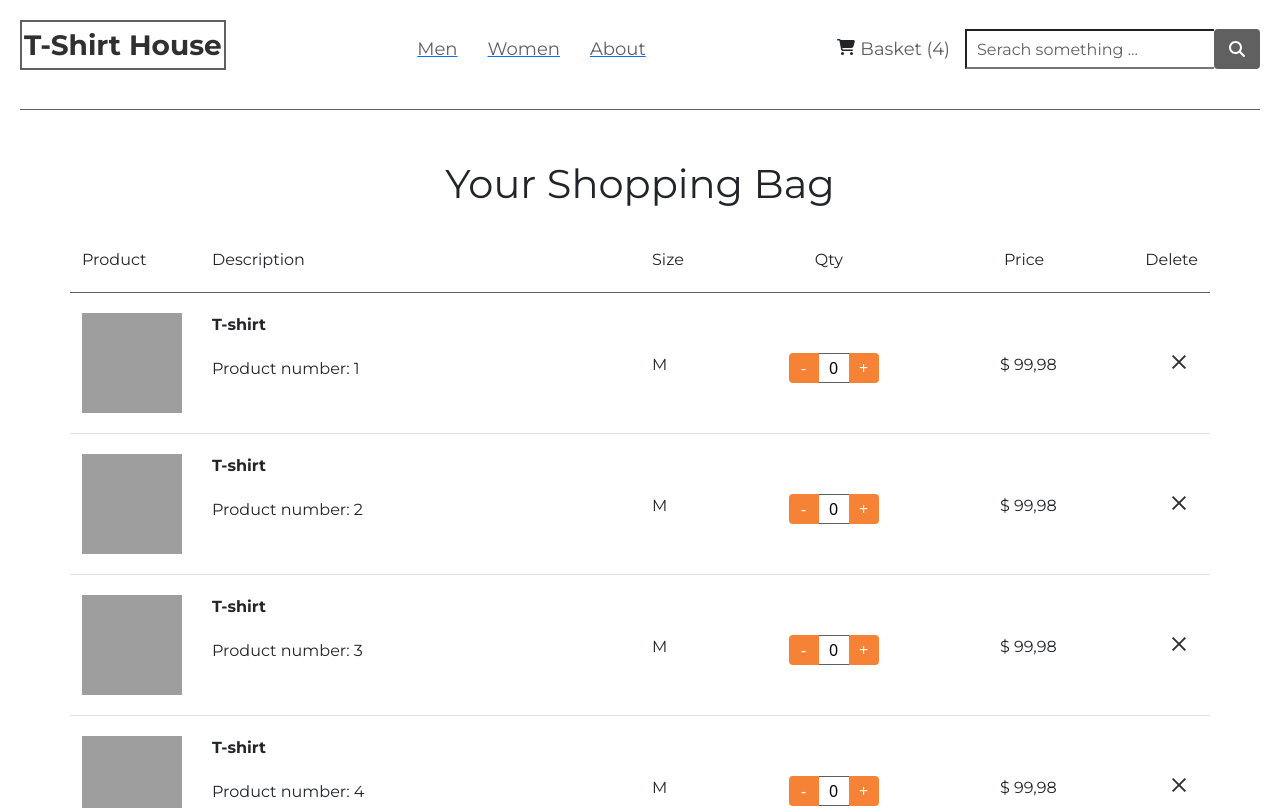
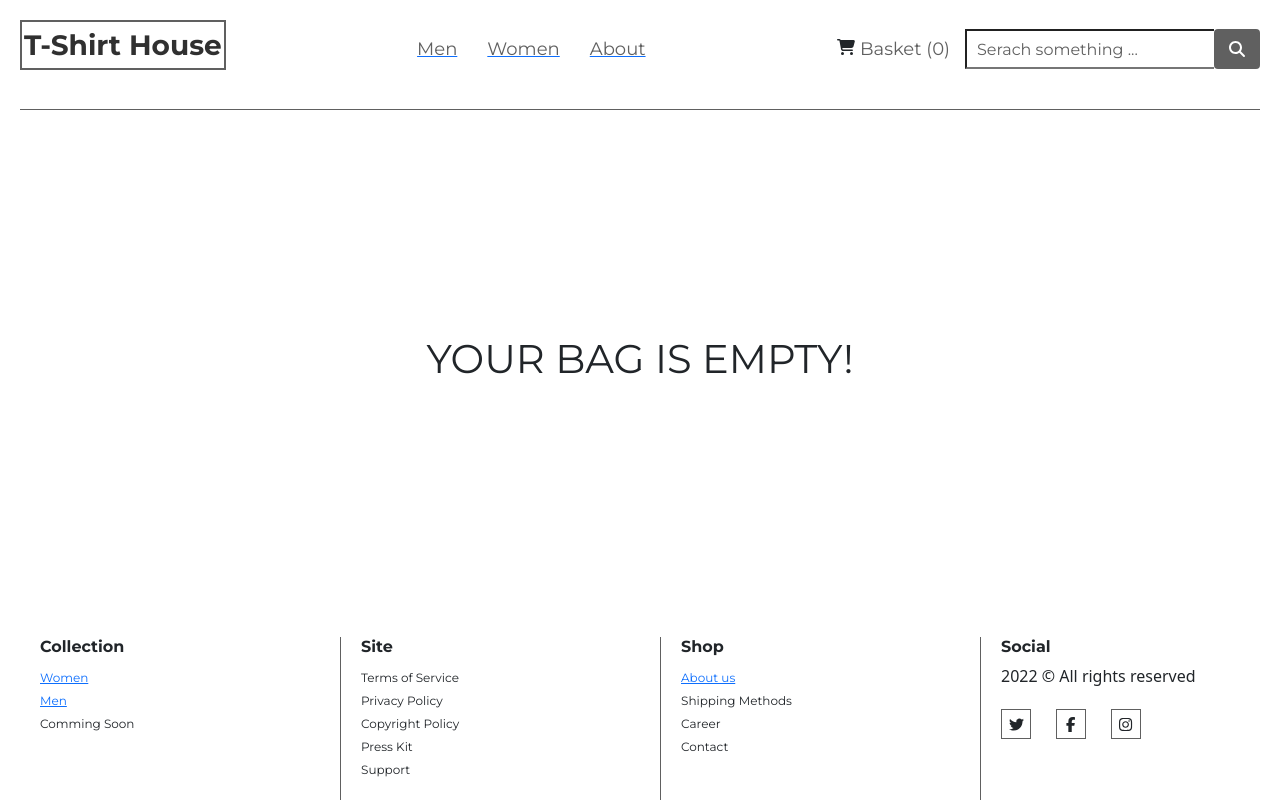
Before and after one commit to mARC3L87/ecommerce, a React (Create React App) app: page /shoppingcart in a window 1280 px wide. Shown: the top 808 px of the page. Built offline with nearby package versions, Linux system fonts and the light colour scheme; grey boxes are pictures that could not be loaded.

Commit message:
Add count total functionality.

```diff
--- /dev/null
+++ b/src/components/EmptyCart/EmptyCart.js
@@ -0,0 +1,12 @@
+import React from 'react';
+import './EmptyCart.scss';
+
+const EmptyCart = () => {
+  return (
+    <div>
+      <h1>Your bag is empty!</h1>
+    </div>
+  );
+};
+
+export default EmptyCart;
--- /dev/null
+++ b/src/components/EmptyCart/EmptyCart.scss
@@ -0,0 +1,5 @@
+h1 {
+  text-align: center;
+  text-transform: uppercase;
+  font-weight: bold;
+}
--- a/src/components/Header/Header.js
+++ b/src/components/Header/Header.js
@@ -1,4 +1,6 @@
 import React, { useState } from 'react';
+import PropTypes from 'prop-types';
+import { connect } from 'react-redux';
 import { Link } from 'react-router-dom';
 import './Header.scss';
 import { FontAwesomeIcon } from '@fortawesome/react-fontawesome';
@@ -6,7 +8,7 @@ import { faCartShopping } from '@fortawesome/free-solid-svg-icons';
 import { faSearch } from '@fortawesome/free-solid-svg-icons';
 import MiniCart from '../MiniCart/MiniCart';
 
-const Header = () => {
+const Header = ({ cart }) => {
   const [search, setSearch] = useState('');
   const [isShown, setIsShown] = useState(false);
 
@@ -37,7 +39,7 @@ const Header = () => {
       </ul>
       <div className='basket'>
         <FontAwesomeIcon icon={faCartShopping} />
-        <p onMouseEnter={() => setIsShown(true)}>Basket (4)</p>
+        <p onMouseEnter={() => setIsShown(true)}>Basket ({cart.length})</p>
         {isShown && <MiniCart setShown={setIsShown} />}
         <form onSubmit={onFormSubmit}>
           <input
@@ -56,4 +58,11 @@ const Header = () => {
   );
 };
 
-export default Header;
+Header.propTypes = {
+  cart: PropTypes.array.isRequired,
+};
+
+const mapStateToProps = (state) => ({
+  cart: state.products.cart,
+});
+export default connect(mapStateToProps)(Header);
--- a/src/components/MiniCart/MiniCart.js
+++ b/src/components/MiniCart/MiniCart.js
@@ -1,11 +1,16 @@
-import React from 'react';
+import React, { useEffect } from 'react';
+import PropTypes from 'prop-types';
 import { connect } from 'react-redux';
+import { countTotal } from '../../redux/actions/productActions';
 import './MiniCart.scss';
 import MiniCartItem from '../MiniCartItem/MiniCartItem';
 import MiniCartCheck from '../MiniCartCheck/MiniCartCheck';
 
-const MiniCart = ({ setShown, cart }) => {
-  console.log(cart);
+const MiniCart = ({ setShown, cart, countTotal }) => {
+  useEffect(() => {
+    countTotal();
+    console.log('set');
+  }, []);
   return (
     <div onMouseLeave={() => setShown(false)} className='minicart'>
       {cart.map((item) => (
@@ -18,8 +23,13 @@ const MiniCart = ({ setShown, cart }) => {
   );
 };
 
+MiniCart.propTypes = {
+  setShown: PropTypes.func.isRequired,
+  cart: PropTypes.array.isRequired,
+};
+
 const mapStateToProps = (state) => ({
   cart: state.products.cart,
 });
 
-export default connect(mapStateToProps)(MiniCart);
+export default connect(mapStateToProps, { countTotal })(MiniCart);
--- a/src/components/MiniCartCheck/MiniCartCheck.js
+++ b/src/components/MiniCartCheck/MiniCartCheck.js
@@ -1,17 +1,31 @@
 import React from 'react';
+import { connect } from 'react-redux';
+import { countTotal } from '../../redux/actions/productActions';
+import { useNavigate } from 'react-router-dom';
 import './MiniCartCheck.scss';
 
-const MiniCartCheck = () => {
+const MiniCartCheck = ({ total }) => {
+  console.log(total);
+  const navigate = useNavigate();
+  const checkout = () => {
+    navigate('/shoppingcart');
+  };
   return (
     <div className='checkout'>
       <div className='subtotal'>
+        <p>Shipping: $ 15,00</p>
         <p>
-          Subtotal: <span>$ 569.98</span>
+          Subtotal: <span>$ {total}</span>
         </p>
       </div>
-      <button className='btn btn-checkout'>CHECKOUT</button>
+      <button onClick={checkout} className='btn btn-checkout'>
+        CHECKOUT
+      </button>
     </div>
   );
 };
 
-export default MiniCartCheck;
+const mapStateToProps = (state) => ({
+  total: state.products.total,
+});
+export default connect(mapStateToProps, { countTotal })(MiniCartCheck);
--- a/src/components/MiniCartItem/MiniCartItem.js
+++ b/src/components/MiniCartItem/MiniCartItem.js
@@ -1,10 +1,14 @@
 import React from 'react';
+import PropTypes from 'prop-types';
 import { connect } from 'react-redux';
-import { removeFromCart } from '../../redux/actions/productActions';
+import { removeFromCart, countTotal } from '../../redux/actions/productActions';
 import './MiniCartItem.scss';
 
-const MiniCartItem = ({ item, removeFromCart }) => {
-  console.log(item);
+const MiniCartItem = ({ item, removeFromCart, countTotal }) => {
+  const remove = () => {
+    removeFromCart(item.id);
+    countTotal();
+  };
   return (
     <div className='mini-cart-item'>
       <div className='img-cart-details'>
@@ -15,10 +19,15 @@ const MiniCartItem = ({ item, removeFromCart }) => {
       </div>
       <div className='price-details'>
         <p className='price'>{item.price.current_price}</p>
-        <div onClick={() => removeFromCart(item.id)} className='close'></div>
+        <div onClick={remove} className='close'></div>
       </div>
     </div>
   );
 };
 
-export default connect(null, { removeFromCart })(MiniCartItem);
+MiniCartItem.propTypes = {
+  item: PropTypes.object.isRequired,
+  removeFromCart: PropTypes.func.isRequired,
+};
+
+export default connect(null, { removeFromCart, countTotal })(MiniCartItem);
--- a/src/components/ShoppingCart/ShoppingCart.js
+++ b/src/components/ShoppingCart/ShoppingCart.js
@@ -1,15 +1,20 @@
 import React from 'react';
+import PropTypes from 'prop-types';
 import { connect } from 'react-redux';
 import './ShoppingCart.scss';
 import ShoppingItem from '../ShoppingItem/ShoppingItem';
 import ShippingWrapper from '../ShippingWrapper/ShippingWrapper';
 import Shipping from '../Shipping/Shipping';
 import Payment from '../Payment/Payment';
+import EmptyCart from '../EmptyCart/EmptyCart';
 import Row from 'react-bootstrap/Row';
 import Container from 'react-bootstrap/Container';
 import Col from 'react-bootstrap/Col';
 
 const ShoppingCart = ({ products }) => {
+  if (products.length === 0) {
+    return <EmptyCart />;
+  }
   return (
     <div className='shopping-container'>
       <h1>Your Shopping Bag</h1>
@@ -33,7 +38,7 @@ const ShoppingCart = ({ products }) => {
           </Col>
         </Row>
         <Row>
-          {products.items.map((product) => {
+          {products.map((product) => {
             return <ShoppingItem key={product.id} product={product} />;
           })}
         </Row>
@@ -48,8 +53,12 @@ const ShoppingCart = ({ products }) => {
   );
 };
 
+ShoppingCart.propTypes = {
+  products: PropTypes.array.isRequired,
+};
+
 const mapStateToProps = (state) => ({
-  products: state.products,
+  products: state.products.cart,
 });
 
 export default connect(mapStateToProps)(ShoppingCart);
--- a/src/components/ShoppingItem/ShoppingItem.js
+++ b/src/components/ShoppingItem/ShoppingItem.js
@@ -1,15 +1,19 @@
 import React, { useState } from 'react';
+import PropTypes from 'prop-types';
+import { connect } from 'react-redux';
+import { removeFromCart } from '../../redux/actions/productActions';
 import '../ShoppingItem/ShoppingItem.scss';
 import Container from 'react-bootstrap/Container';
 import Row from 'react-bootstrap/Row';
 import Col from 'react-bootstrap/Col';
 
-const ShoppingItem = ({ product }) => {
+const ShoppingItem = ({ product, removeFromCart }) => {
   const [count, setCount] = useState(0);
 
   const onCount = (e) => {
     setCount(e.target.value);
   };
+
   return (
     <Container>
       <Row bsPrefix='row border-bottom'>
@@ -32,8 +36,11 @@ const ShoppingItem = ({ product }) => {
               <input type='text' value={count} onChange={onCount} />
               <button className='btn btn-plus'>+</button>
             </div>
-            <p>$ 99,98</p>
-            <div className='close'></div>
+            <p>${product.price.current_price}</p>
+            <div
+              onClick={() => removeFromCart(product.id)}
+              className='close'
+            ></div>
           </div>
         </Col>
       </Row>
@@ -41,4 +48,8 @@ const ShoppingItem = ({ product }) => {
   );
 };
 
-export default ShoppingItem;
+ShoppingItem.propTypes = {
+  product: PropTypes.object.isRequired,
+};
+
+export default connect(null, { removeFromCart })(ShoppingItem);
--- a/src/redux/actions/productActions.js
+++ b/src/redux/actions/productActions.js
@@ -1,4 +1,4 @@
-import { ADD_TO_CART, REMOVE_FROM_CART } from './types';
+import { ADD_TO_CART, REMOVE_FROM_CART, COUNT_TOTAL } from './types';
 
 export const addToCart = (id) => (dispatch) => {
   dispatch({
@@ -13,3 +13,9 @@ export const removeFromCart = (id) => (dispatch) => {
     payload: id,
   });
 };
+
+export const countTotal = () => (dispatch) => {
+  dispatch({
+    type: COUNT_TOTAL,
+  });
+};
--- a/src/redux/actions/types.js
+++ b/src/redux/actions/types.js
@@ -1,2 +1,3 @@
 export const ADD_TO_CART = 'ADD_TO_CART';
 export const REMOVE_FROM_CART = 'REMOVE_FROM_CART';
+export const COUNT_TOTAL = 'COUNT_TOTAL';
--- a/src/redux/reducers/productReducer.js
+++ b/src/redux/reducers/productReducer.js
@@ -1,7 +1,8 @@
 import initialState from './initialState';
-import { ADD_TO_CART, REMOVE_FROM_CART } from '../actions/types';
+import { ADD_TO_CART, REMOVE_FROM_CART, COUNT_TOTAL } from '../actions/types';
 
 initialState.cart = [];
+initialState.total = [];
 
 // eslint-disable-next-line import/no-anonymous-default-export
 export default (state = initialState, action) => {
@@ -21,6 +22,16 @@ export default (state = initialState, action) => {
         ...state,
         cart: state.cart.filter((item) => item.id !== action.payload),
       };
+    case COUNT_TOTAL:
+      return {
+        ...state,
+        total:
+          state.cart
+            .map((item) => item.price.current_price)
+            .reduce((accumulator, current) => {
+              return accumulator + current;
+            }, 0) + state.shipping,
+      };
     default:
       return state;
   }
```
